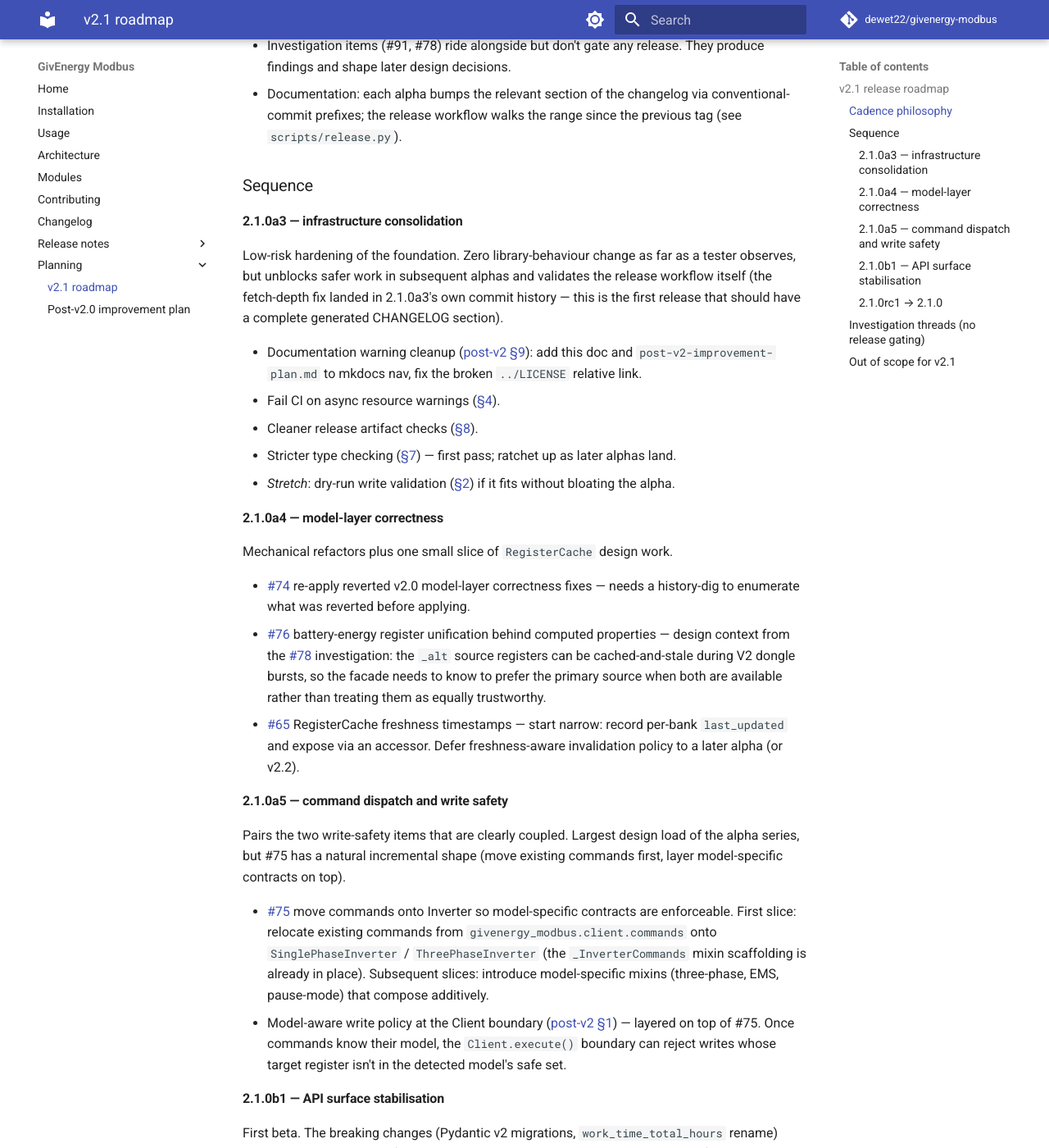
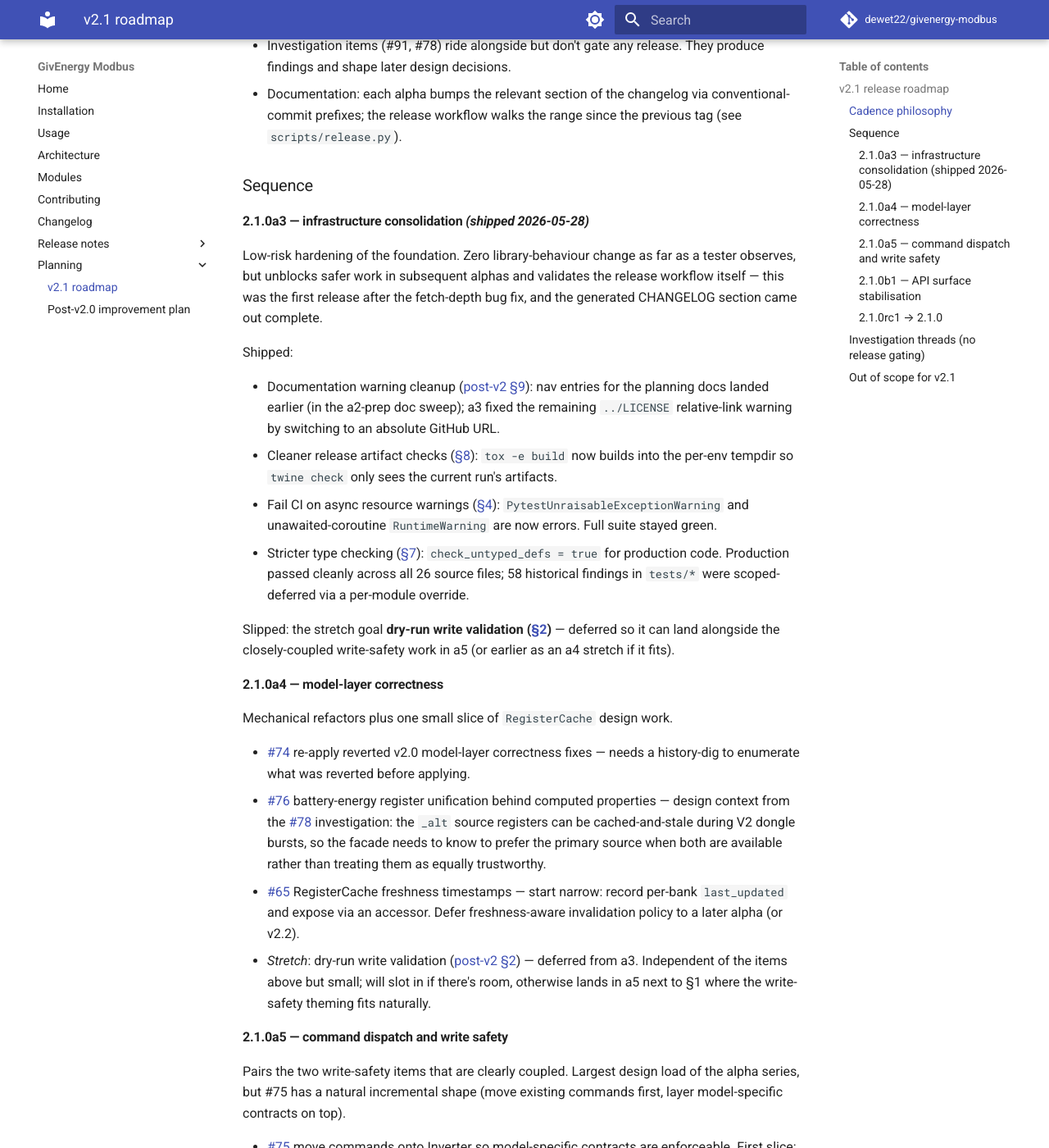
Before and after one commit to dewet22/givenergy-modbus, an MkDocs documentation site: the page built from docs/v2.1-roadmap.md, in a window 1280 px wide and 1400 px high, scrolled down 579 px. Shown: the whole window at 82% size. Built offline with MkDocs 1.6.1 and Material for MkDocs 9.7.7, drawn with Linux system fonts in a browser that asks for light colours; comment, search, counter and statistics services are not loaded.

Commit message:
docs: update roadmap to reflect what shipped in 2.1.0a3
a3 entry switched from planned to shipped:
  - §9 docs cleanup (LICENSE link fixed, mkdocs warnings gone)
  - §8 cleaner release artifact checks (tox builds into envtmpdir)
  - §4 async resource warnings escalated to errors
  - §7 check_untyped_defs enabled for production code (tests deferred)

Slipped: dry-run write validation (§2). Moved to a4 as the new stretch
item with the explicit note that it lands in a5 next to §1 if a4 is
already full — the §1 model-aware client-boundary policy is the natural
home for it themewise.

This is the first cadence-update pass; the roadmap doc will get one of
these after every alpha.

```diff
--- a/docs/v2.1-roadmap.md
+++ b/docs/v2.1-roadmap.md
@@ -26,28 +26,39 @@ alpha is roughly one theme.
 
 ## Sequence
 
-### 2.1.0a3 — infrastructure consolidation
+### 2.1.0a3 — infrastructure consolidation *(shipped 2026-05-28)*
 
 Low-risk hardening of the foundation. Zero library-behaviour change as
 far as a tester observes, but unblocks safer work in subsequent alphas
-and validates the release workflow itself (the fetch-depth fix landed
-in 2.1.0a3's own commit history — this is the first release that should
-have a complete generated CHANGELOG section).
+and validates the release workflow itself — this was the first release
+after the fetch-depth bug fix, and the generated CHANGELOG section came
+out complete.
+
+Shipped:
 
 - Documentation warning cleanup
   ([post-v2 §9](post-v2-improvement-plan.md#9-documentation-warning-cleanup)):
-  add this doc and `post-v2-improvement-plan.md` to mkdocs nav, fix the
-  broken `../LICENSE` relative link.
+  nav entries for the planning docs landed earlier (in the a2-prep
+  doc sweep); a3 fixed the remaining `../LICENSE` relative-link warning
+  by switching to an absolute GitHub URL.
+- Cleaner release artifact checks
+  ([§8](post-v2-improvement-plan.md#8-cleaner-release-artifact-checks)):
+  `tox -e build` now builds into the per-env tempdir so `twine check`
+  only sees the current run's artifacts.
 - Fail CI on async resource warnings
-  ([§4](post-v2-improvement-plan.md#4-fail-ci-on-async-resource-warnings)).
-- Cleaner release artifact checks
-  ([§8](post-v2-improvement-plan.md#8-cleaner-release-artifact-checks)).
+  ([§4](post-v2-improvement-plan.md#4-fail-ci-on-async-resource-warnings)):
+  `PytestUnraisableExceptionWarning` and unawaited-coroutine
+  `RuntimeWarning` are now errors. Full suite stayed green.
 - Stricter type checking
-  ([§7](post-v2-improvement-plan.md#7-stricter-type-checking)) — first
-  pass; ratchet up as later alphas land.
-- *Stretch*: dry-run write validation
-  ([§2](post-v2-improvement-plan.md#2-dry-run-write-validation)) if it
-  fits without bloating the alpha.
+  ([§7](post-v2-improvement-plan.md#7-stricter-type-checking)):
+  `check_untyped_defs = true` for production code. Production passed
+  cleanly across all 26 source files; 58 historical findings in
+  `tests/*` were scoped-deferred via a per-module override.
+
+Slipped: the stretch goal **dry-run write validation
+([§2](post-v2-improvement-plan.md#2-dry-run-write-validation))** —
+deferred so it can land alongside the closely-coupled write-safety work
+in a5 (or earlier as an a4 stretch if it fits).
 
 ### 2.1.0a4 — model-layer correctness
 
@@ -68,6 +79,11 @@ work.
   freshness timestamps — start narrow: record per-bank `last_updated` and
   expose via an accessor. Defer freshness-aware invalidation policy to a
   later alpha (or v2.2).
+- *Stretch*: dry-run write validation
+  ([post-v2 §2](post-v2-improvement-plan.md#2-dry-run-write-validation))
+  — deferred from a3. Independent of the items above but small; will
+  slot in if there's room, otherwise lands in a5 next to §1 where the
+  write-safety theming fits naturally.
 
 ### 2.1.0a5 — command dispatch and write safety
 
```
